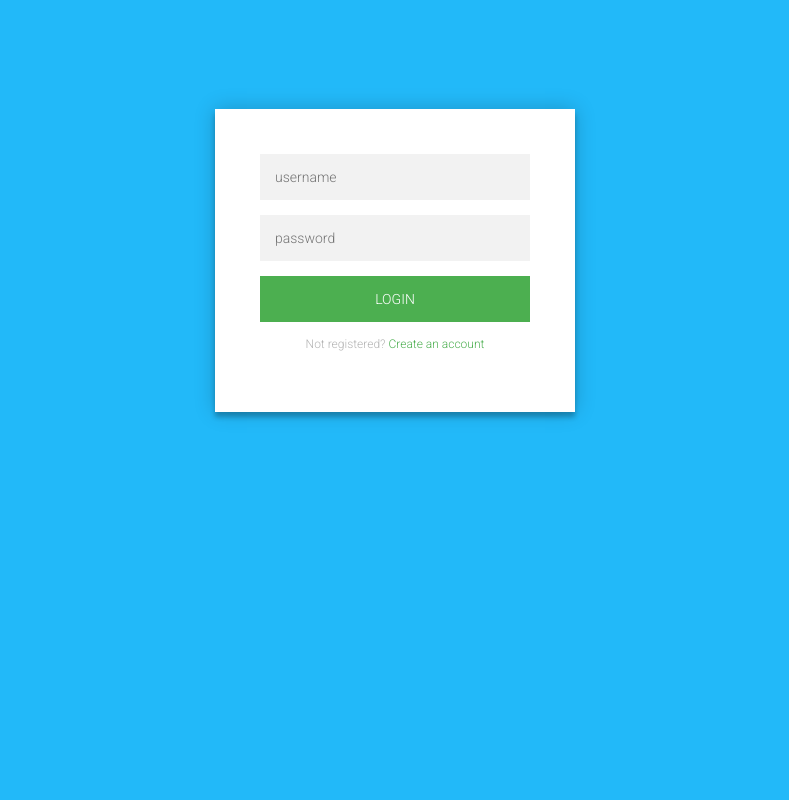
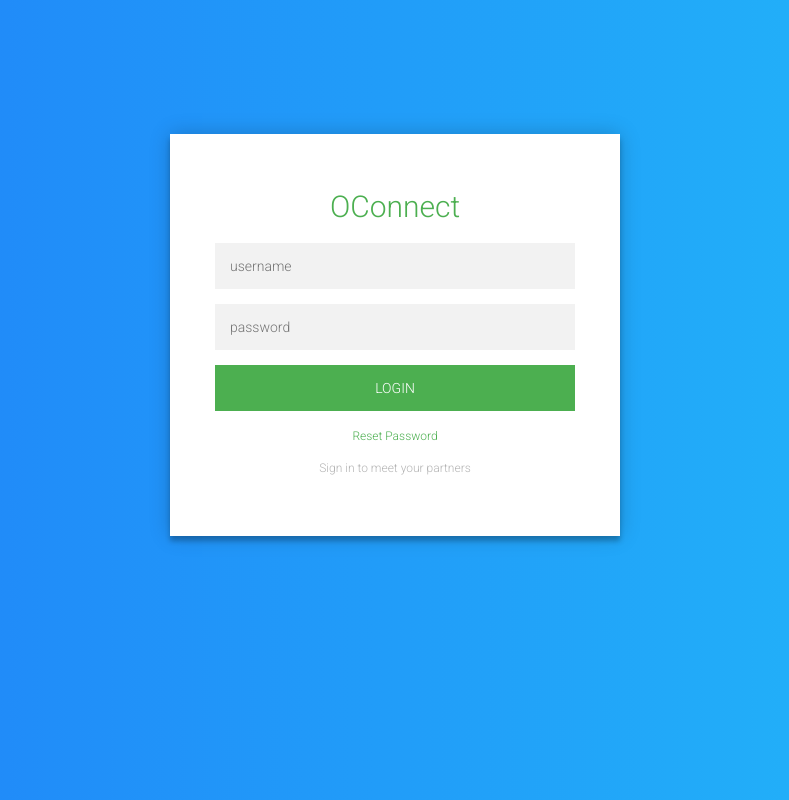
Before and after one commit to falcon24092/webProject, a plain HTML site: page index.html in a window 1280 px wide. Shown: the whole page, without its empty margins (245-1034 px from the left). Drawn offline with Linux system fonts and the light colour scheme.

Commit message:
change color and style

```diff
--- a/CSS/style.css
+++ b/CSS/style.css
@@ -1,8 +1,8 @@
 @import url(https://fonts.googleapis.com/css?family=Roboto:300);
 
 .login-page {
-  width: 360px;
-  padding: 8% 0 0;
+  width: 720px;
+  padding: 10% 0 0;
   margin: auto;
 }
 .form {
@@ -44,9 +44,14 @@
   background: #43A047;
 }
 .form .message {
-  margin: 15px 0 0;
+  margin: 18px 0 0;
   color: #b3b3b3;
   font-size: 12px;
+}
+.form .topic {
+  margin: 10px 0 0;
+  color: #4CAF50;
+  font-size: 30px;
 }
 .form .message a {
   color: #4CAF50;
@@ -90,10 +95,10 @@
 }
 body {
   background: #22B9F9; /* fallback for old browsers */
-  background: -webkit-linear-gradient(right, #22B9F9, #22B9F9);
-  background: -moz-linear-gradient(right, #22B9F9, #22B9F9);
-  background: -o-linear-gradient(right, #22B9F9, #22B9F9);
-  background: linear-gradient(to left, #22B9F9, #22B9F9);
+  background: -webkit-linear-gradient(right, #22B9F9, #2081F9);
+  background: -moz-linear-gradient(right, #22B9F9, #2081F9);
+  background: -o-linear-gradient(right, #22B9F9, #2081F9);
+  background: linear-gradient(to left, #22B9F9, #2081F9);
   font-family: "Roboto", sans-serif;
   -webkit-font-smoothing: antialiased;
   -moz-osx-font-smoothing: grayscale;
--- a/index.html
+++ b/index.html
@@ -1,20 +1,17 @@
 <head>
-    <link rel="stylesheet" href="CSS/style.css">
+    <link rel="stylesheet" href="css/style.css">
 </head>
 <div class="login-page">
   <div class="form">
-    <form class="register-form">
-      <input type="text" placeholder="name"/>
-      <input type="password" placeholder="password"/>
-      <input type="text" placeholder="email address"/>
-      <button>create</button>
-      <p class="message">Already registered? <a href="#">Sign In</a></p>
-    </form>
+
     <form class="login-form">
+      <p class="topic">OConnect</p><br>
       <input type="text" placeholder="username"/>
       <input type="password" placeholder="password"/>
       <button>login</button>
-      <p class="message">Not registered? <a href="#">Create an account</a></p>
+      <p class="message"><a href="#">Reset Password</a></p>
+      <p class="message">Sign in to meet your partners</p>
     </form>
+
   </div>
 </div>
```
